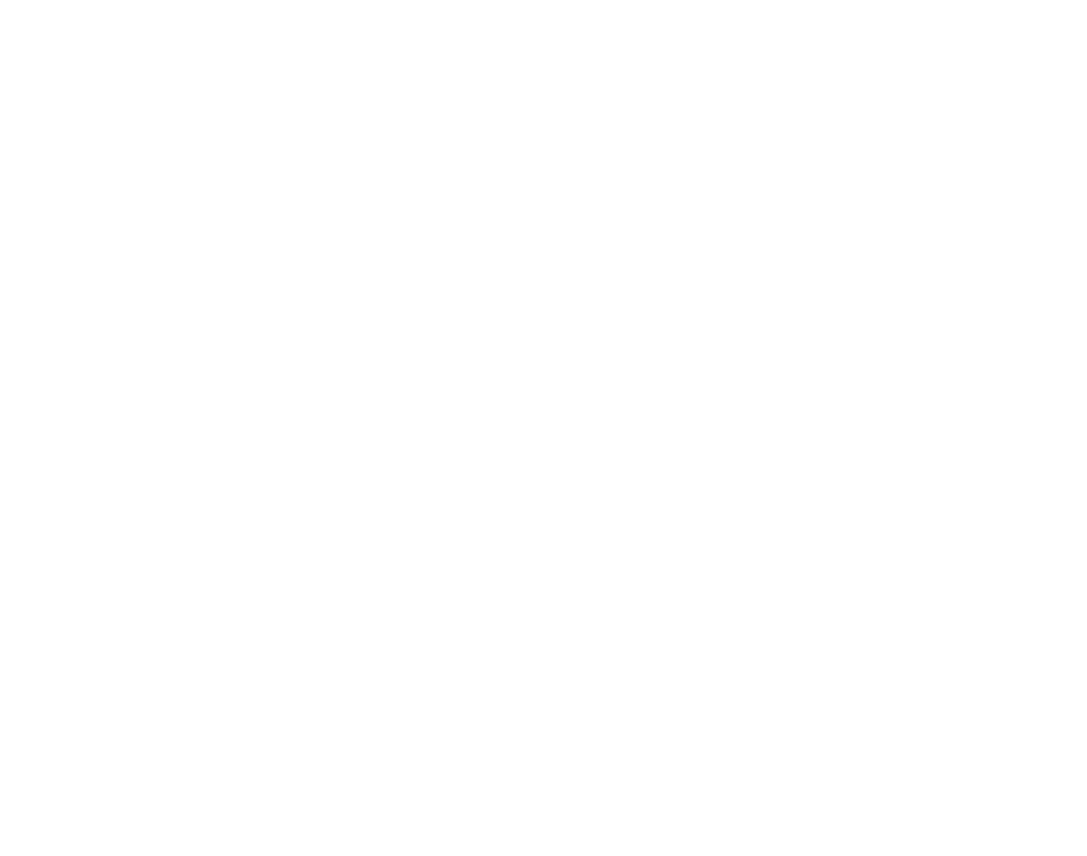
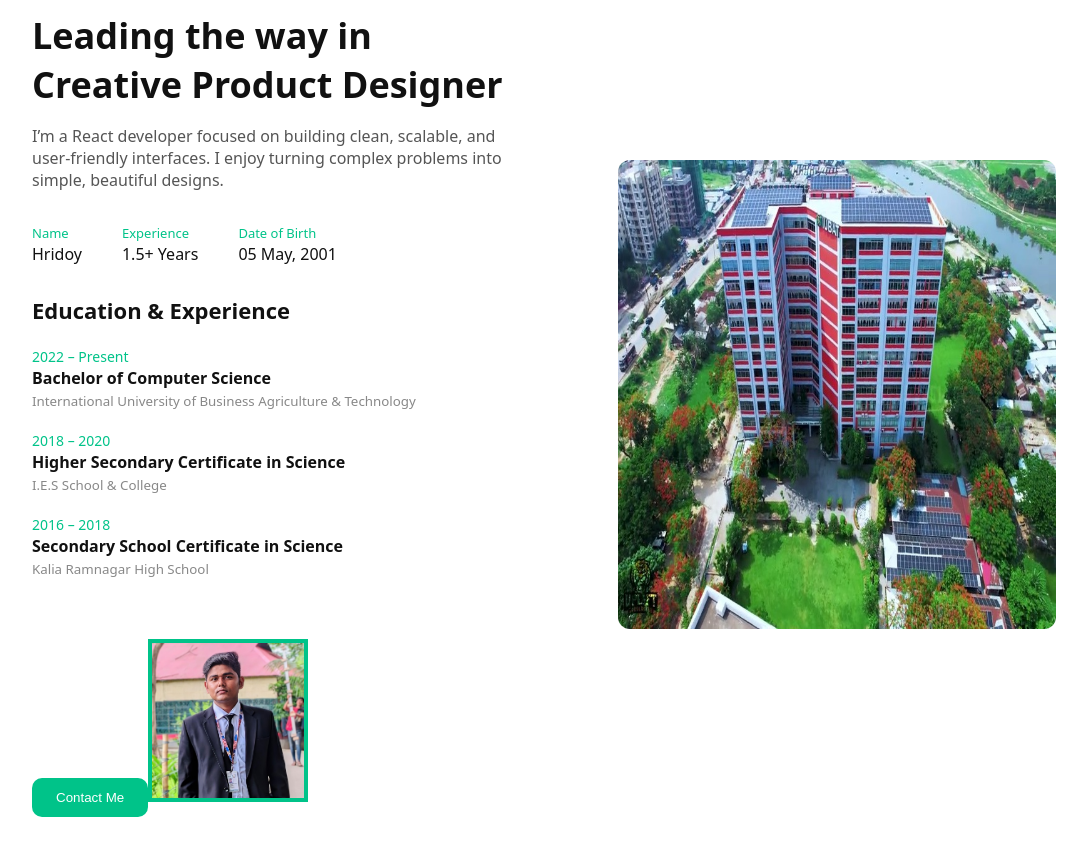
Before and after one commit to Hridu06/portfolio-react, a React (Vite) app: page / in a window 1280 px wide. Shown: the part 920-1776 px from the top of the page, without its empty margins (96-1183 px from the left). Before the commit the page ends 800 px from the top, so only its background shows below. Built offline with nearby package versions, Linux system fonts and the light colour scheme.

Commit message:
about section

```diff
--- a/src/pages/Home.jsx
+++ b/src/pages/Home.jsx
@@ -1,9 +1,10 @@
 import Hero from "../sections/Hero/Hero";
-
+import About from "../sections/About/About";
 const Home = () => {
   return (
     <>
       <Hero />
+      <About />
     </>
   );
 };
--- /dev/null
+++ b/src/sections/About/About.css
@@ -0,0 +1,94 @@
+.about {
+    padding: 100px 10%;
+    background: var(--color-bg-main);
+  }
+
+  .about-container {
+    display: grid;
+    grid-template-columns: 1.2fr 1fr;
+    gap: 60px;
+    align-items: center;
+  }
+
+  /* LEFT */
+  .section-tag {
+    color: var(--color-primary);
+    font-weight: 600;
+    text-transform: uppercase;
+    letter-spacing: 1px;
+  }
+
+  .about-title {
+    font-size: 36px;
+    font-weight: 800;
+    margin: 12px 0 16px;
+  }
+
+  .about-desc {
+    color: var(--color-text-secondary);
+    max-width: 500px;
+    margin-bottom: 30px;
+  }
+
+  /* INFO */
+  .about-info {
+    display: flex;
+    gap: 40px;
+    margin-bottom: 30px;
+  }
+
+  .info-label {
+    font-size: 13px;
+    color: var(--color-primary);
+  }
+
+  .edu-title {
+    font-size: 22px;
+    margin-bottom: 20px;
+  }
+
+  /* EDUCATION */
+  .edu-list {
+    list-style: none;
+    padding: 0;
+    margin-bottom: 30px;
+  }
+
+  .edu-list li {
+    margin-bottom: 18px;
+  }
+
+  .edu-list span {
+    color: var(--color-primary);
+    font-size: 14px;
+  }
+
+  .edu-list p {
+    font-weight: 600;
+  }
+
+  .edu-list small {
+    color: var(--color-text-muted);
+  }
+
+  /* BUTTON */
+  .about-btn {
+    background: var(--color-primary);
+    color: #fff;
+    border: none;
+    padding: 12px 24px;
+    border-radius: var(--radius-md);
+    cursor: pointer;
+  }
+
+  /* IMAGES */
+  .about-small-img {
+    margin-top: 30px;
+    width: 160px;
+    border: 4px solid var(--color-primary);
+  }
+
+  .about-right img {
+    width: 100%;
+    border-radius: 12px;
+  }
--- /dev/null
+++ b/src/sections/About/About.jsx
@@ -0,0 +1,74 @@
+import "./About.css";
+import aboutSmall from "../../assets/about-small.jpg";
+import aboutLarge from "../../assets/iubat.jpg";
+
+const About = () => {
+  return (
+    <section className="about" id="about">
+      <div className="about-container">
+
+        {/* LEFT */}
+        <div className="about-left">
+          <span className="section-tag">About Me</span>
+
+          <h2 className="about-title">
+            Leading the way in <br /> Creative Product Designer
+          </h2>
+
+          <p className="about-desc">
+            I’m a React developer focused on building clean, scalable,
+            and user-friendly interfaces. I enjoy turning complex
+            problems into simple, beautiful designs.
+          </p>
+
+          <div className="about-info">
+            <div>
+              <span className="info-label">Name</span>
+              <p>Hridoy</p>
+            </div>
+            <div>
+              <span className="info-label">Experience</span>
+              <p>1.5+ Years</p>
+            </div>
+            <div>
+              <span className="info-label">Date of Birth</span>
+              <p>05 May, 2001</p>
+            </div>
+          </div>
+
+          <h3 className="edu-title">Education & Experience</h3>
+
+          <ul className="edu-list">
+            <li>
+              <span>2022 – Present</span>
+              <p>Bachelor of Computer Science</p>
+              <small>International University of Business Agriculture & Technology</small>
+            </li>
+            <li>
+              <span>2018 – 2020</span>
+              <p>Higher Secondary Certificate in Science</p>
+              <small>I.E.S School & College</small>
+            </li>
+            <li>
+              <span>2016 – 2018</span>
+              <p>Secondary School Certificate in Science</p>
+              <small>Kalia Ramnagar High School</small>
+            </li>
+          </ul>
+
+          <button className="about-btn">Contact Me</button>
+
+          <img src={aboutSmall} alt="About small" className="about-small-img" />
+        </div>
+
+        {/* RIGHT */}
+        <div className="about-right">
+          <img src={aboutLarge} alt="About large" />
+        </div>
+
+      </div>
+    </section>
+  );
+};
+
+export default About;
```
Also changed, not shown: src/assets/about-small.jpg (added), src/assets/iubat.jpg (added).
